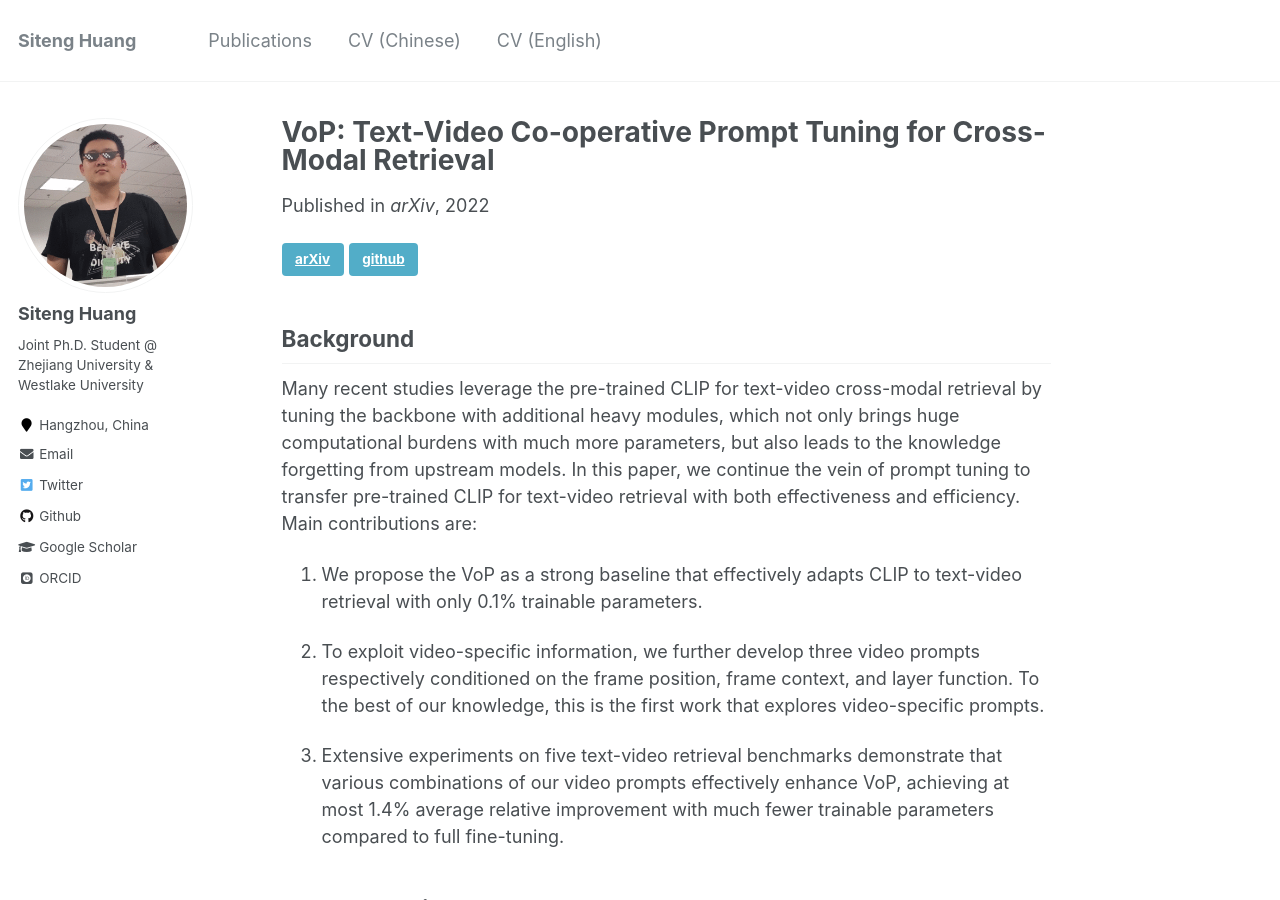
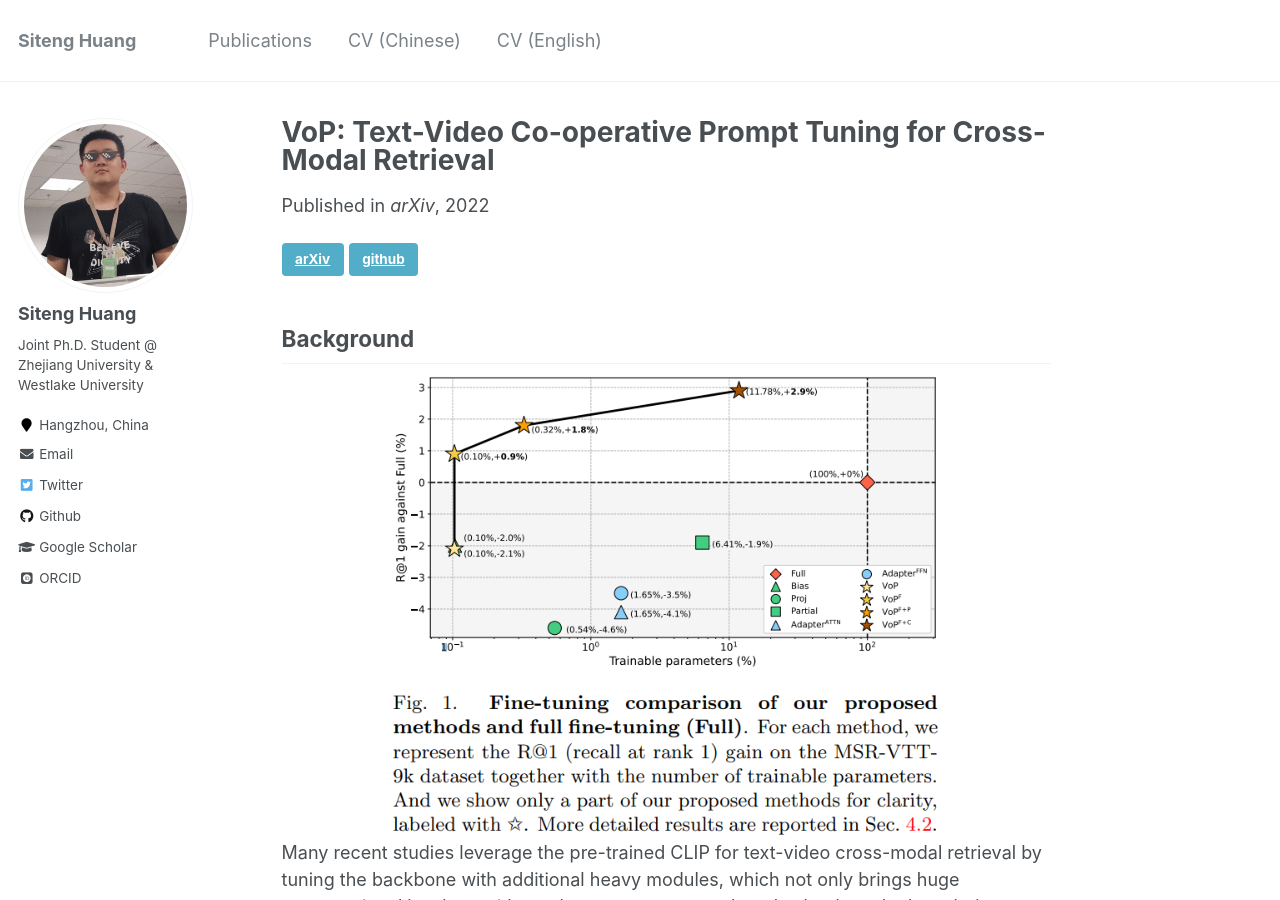
Before and after one commit to bighuang624/bighuang624.github.io, a Jekyll site: the page built from _publications/text-video-cooperative-prompt-tuning.md, in a window 1280 px wide and 900 px high. Built offline with Jekyll 4.4.1, drawn with Linux system fonts in a browser that asks for light colours; some web fonts are replaced; comment, search, counter and statistics services are not loaded.

Commit message:
update VoP for figures

```diff
--- a/_publications/text-video-cooperative-prompt-tuning.md
+++ b/_publications/text-video-cooperative-prompt-tuning.md
@@ -2,7 +2,7 @@
 title: "VoP: Text-Video Co-operative Prompt Tuning for Cross-Modal Retrieval"
 collection: publications
 permalink: /publication/text-video-cooperative-prompt-tuning
-excerpt: '<div align="middle"><img align="middle" style="max-width: 540px; width: 100%" src="https://kyonhuang.top/files/VoP/VoP-comparison.png" /></div> In this work, we propose the **VoP**: Text-**V**ideo C**o**-operative **P**rompt Tuning for efficient tuning on the text-video retrieval task. The proposed VoP is an end-to-end framework with both video & text prompts introducing, which can be regarded as a powerful baseline with only **0.1%** trainable parameters. Further, based on the spatio-temporal characteristics of videos, we develop three novel video prompt mechanisms to improve the performance with different scales of trainable parameters. The basic idea of the VoP enhancement is to model the frame position, frame context, and layer function with specific trainable prompts, respectively. Extensive experiments show that compared to full finetuning, the enhanced VoP achieves a **1.4%** average R@1 gain across five text-video retrieval benchmarks with **6×** less parameter overhead.'
+excerpt: '<div align="middle"><img align="middle" style="max-width: 560px; width: 100%" src="https://kyonhuang.top/files/VoP/VoP-comparison.png" /></div> In this work, we propose the **VoP**: Text-**V**ideo C**o**-operative **P**rompt Tuning for efficient tuning on the text-video retrieval task. The proposed VoP is an end-to-end framework with both video & text prompts introducing, which can be regarded as a powerful baseline with only **0.1%** trainable parameters. Further, based on the spatio-temporal characteristics of videos, we develop three novel video prompt mechanisms to improve the performance with different scales of trainable parameters. The basic idea of the VoP enhancement is to model the frame position, frame context, and layer function with specific trainable prompts, respectively. Extensive experiments show that compared to full finetuning, the enhanced VoP achieves a **1.4%** average R@1 gain across five text-video retrieval benchmarks with **6×** less parameter overhead.'
 date: 2022-11-28
 venue: 'arXiv'
 ---
@@ -11,6 +11,8 @@ venue: 'arXiv'
 [github](https://github.com/bighuang624/VoP){: .btn .btn--info}
 
 ## Background
+
+<div align="middle"><img align="middle" style="max-width: 560px; width: 100%" src="https://kyonhuang.top/files/VoP/VoP-comparison.png" /></div>
 
 <!-- In this paper, we introduce prompt tuning to address the challenges that limit the transferability and generalizability. Keeping the backbone frozen and only tuning a few extra parameters prepended to the input, prompt tuning has been widely applied as a flexible and light-weight fine-tuning protocol. Compared to uni-modal applications, text-video cross-modal retrieval requires more parameters to support the dualbranch structure, making it logical to benefit from the parameter-efficient tuning strategy. In addition, different from text descriptions that compose sequential information from words, video-understanding requires summarizing information in both the spatial and temporal dimensions. Therefore, we assume that designing nontrivial video prompts further contributes to prompting both branches for mutual promotion. -->
 Many recent studies leverage the pre-trained CLIP for text-video cross-modal retrieval by tuning the backbone with additional heavy modules, which not only brings huge computational burdens with much more parameters, but also leads to the knowledge forgetting from upstream models. In this paper, we continue the vein of prompt tuning to transfer pre-trained CLIP for text-video retrieval with both effectiveness and efficiency. Main contributions are:
@@ -46,11 +48,11 @@ Here we report some experimental results to empirically show the effectiveness a
 
 *t2v* relative results on all datasets:
 
-<div align="middle"><img align="middle" style="max-width: 700px; width: 100%" src="https://kyonhuang.top/files/VoP/VoP-t2v-results.png" /></div>
+<div align="middle"><img align="middle" style="max-width: 560px; width: 100%" src="https://kyonhuang.top/files/VoP/VoP-t2v-results.png" /></div>
 
 ### Qualitative Results
 
-<div align="middle"><img align="middle" style="max-width: 850px; width: 100%" src="https://kyonhuang.top/files/VoP/VoP-qualitative-results.png" /></div>
+![](https://kyonhuang.top/files/VoP/VoP-qualitative-results.png)
 
 <!-- We represent the retrieval results of four tuning methods: Full, Partial, VoP, and VoP<sup>F+C</sup>.  -->
 
```
